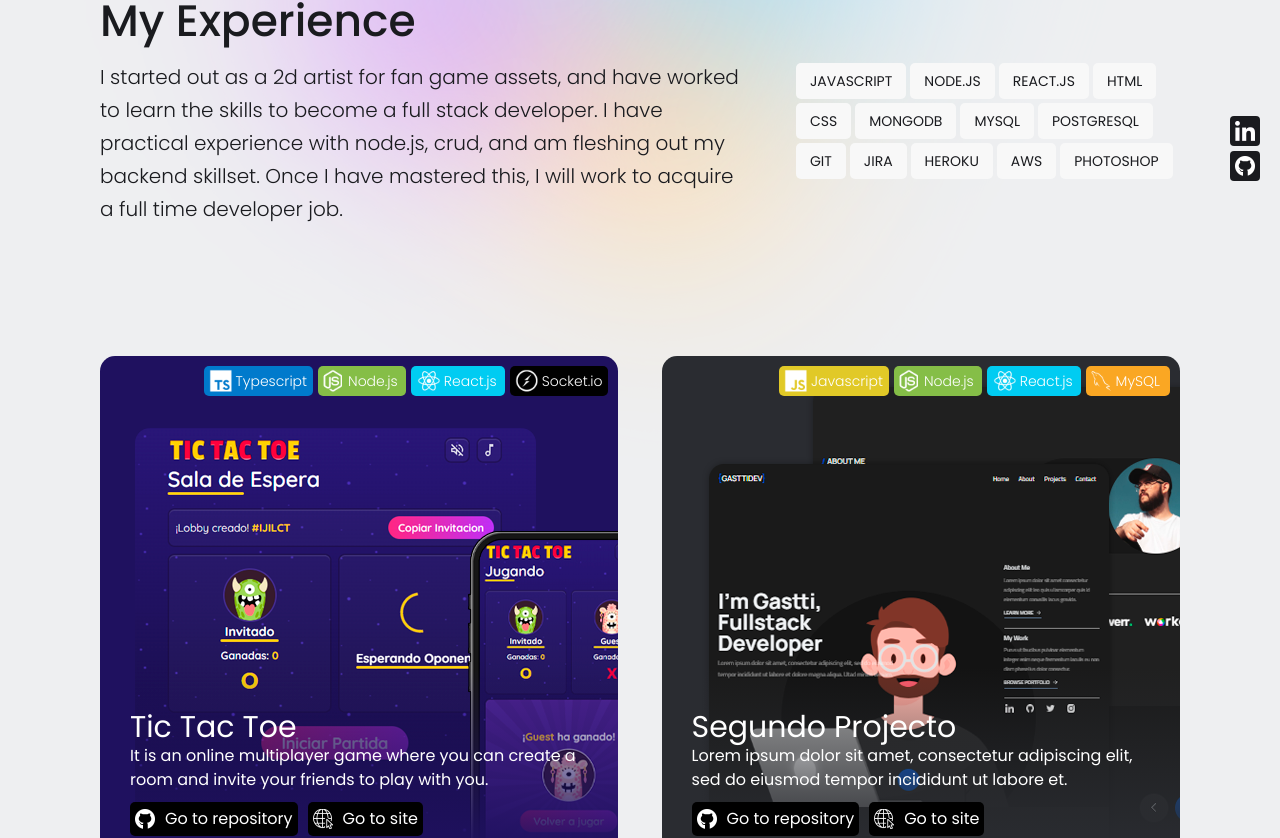
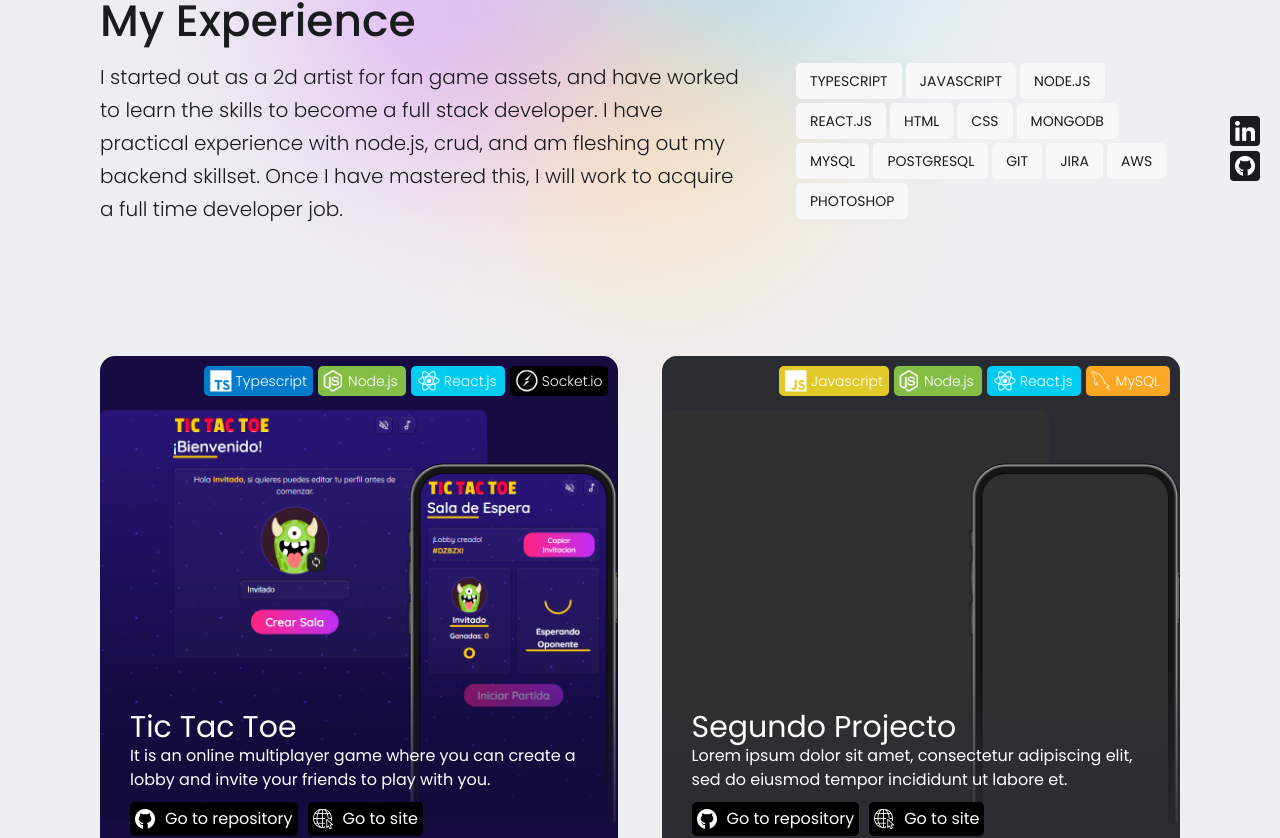
Before and after one commit to Gastti/portfolio, a React (Vite) app: page / in a window 1280 px wide. Shown: the part 509-1347 px from the top of the page. Built offline with nearby package versions, Linux system fonts and the light colour scheme.

Commit message:
change projects images, add technologies and change css

```diff
--- a/src/components/aboutme/AboutMe.jsx
+++ b/src/components/aboutme/AboutMe.jsx
@@ -11,7 +11,7 @@ function AboutMe({ language }) {
             experience: {
                 title: 'Mi Experiencia',
                 message: 'Comencé como artista 2D creando assets para videojuegos creados por fans y me he esforzado en aprender las habilidades necesarias para convertirme en desarrollador web. Actualmente me encuentro trabajando en proyectos personales mientras busco un puesto de trabajo para ser Full Stack Developer a tiempo completo.',
-                technologies: ['JAVASCRIPT', 'NODE.JS', 'REACT.JS', 'HTML', 'CSS', 'MONGODB', 'MYSQL', 'POSTGRESQL', 'GIT', 'JIRA', 'HEROKU', 'AWS', 'PHOTOSHOP']
+                technologies: ['TYPESCRIPT','JAVASCRIPT', 'NODE.JS', 'REACT.JS', 'HTML', 'CSS', 'MONGODB', 'MYSQL', 'POSTGRESQL', 'GIT', 'JIRA', 'AWS', 'PHOTOSHOP']
             }
         },
         eng: {
@@ -22,7 +22,7 @@ function AboutMe({ language }) {
             experience: {
                 title: 'My Experience',
                 message: "I started out as a 2d artist for fan game assets, and have worked to learn the skills to become a full stack developer. I have practical experience with node.js, crud, and am fleshing out my backend skillset. Once I have mastered this, I will work to acquire a full time developer job.",
-                technologies: ['JAVASCRIPT', 'NODE.JS', 'REACT.JS', 'HTML', 'CSS', 'MONGODB', 'MYSQL', 'POSTGRESQL', 'GIT', 'JIRA', 'HEROKU', 'AWS', 'PHOTOSHOP']
+                technologies: ['TYPESCRIPT','JAVASCRIPT', 'NODE.JS', 'REACT.JS', 'HTML', 'CSS', 'MONGODB', 'MYSQL', 'POSTGRESQL','GIT', 'JIRA',  'AWS', 'PHOTOSHOP']
             }
         }
     }]
--- a/src/components/card-project/CardProject.css
+++ b/src/components/card-project/CardProject.css
@@ -5,10 +5,13 @@
   overflow: hidden;
 }
 
-.cardproject-container>img {
+.cardproject-container > img {
   position: absolute;
   z-index: 1;
-    bottom: 15px;
+  top: 50%;
+  left: 50%;
+  transform: translate(-50%, -50%);
+  max-width: 520px;
 }
 
 .cardproject-content {
@@ -68,7 +71,7 @@
   color: #fff;
   text-decoration: none;
   border-radius: 5px;
-    transition: all .3s;
+  transition: all 0.3s;
 }
 
 .cardproject-urls > a > img {
@@ -80,3 +83,10 @@
 .cardproject-urls > a:hover {
   outline: 1px solid #ffffff7d;
 }
+
+.cardproject-gradient {
+  width: 100%;
+  height: 100%;
+  z-index: 2;
+  position: absolute;
+}
--- a/src/components/card-project/CardProject.jsx
+++ b/src/components/card-project/CardProject.jsx
@@ -14,7 +14,7 @@ function CardProject({
   githubText,
   githubUrl,
   deployText,
-  deployUrl
+  deployUrl,
 }) {
   function TechsRender(array) {
     return array.map((item) => {
@@ -30,14 +30,11 @@ function CardProject({
       <div className="technologies-container">{TechsRender(technologies)}</div>
       <img src={image} />
       <div
+        className="cardproject-gradient"
         style={{
           background: `linear-gradient(0deg, ${
             color || "#ccc"
           } 5%, rgba(255,255,255,0) 40%)`,
-          width: "100%",
-          height: "100%",
-          zIndex: "2",
-          position: "absolute",
         }}
       ></div>
       <div className="cardproject-content">
--- a/src/components/projects/Projects.jsx
+++ b/src/components/projects/Projects.jsx
@@ -9,11 +9,11 @@ function Projects({ lang }) {
     {
       title: "Tic Tac Toe",
       description: {
-        eng: "It is an online multiplayer game where you can create a room and invite your friends to play with you.",
-        esp: "Es un juego multijugador online en el que puedes crear una sala e invitar a tus amigos a jugar contigo.",
+        eng: "It is an online multiplayer game where you can create a lobby and invite your friends to play with you.",
+        esp: "Es un juego multijugador en linea en el que puedes crear una sala e invitar a tus amigos a jugar contigo.",
       },
       technologies: ["typescript", "node", "react", "socketio"],
-      color: "#1f115f",
+      color: "#160c41",
       image: TictactoeImage,
       github_text: {
         eng: "Go to repository",
```
Also changed, not shown: src/assets/projectplaceholder.png, src/assets/tictactoe.png. Lines whose indentation alone changed are shown as unchanged.
